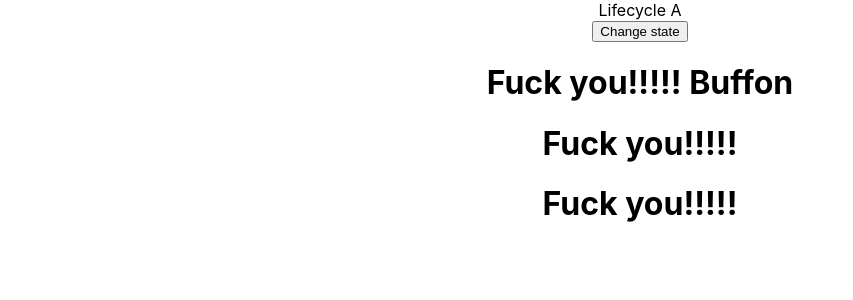
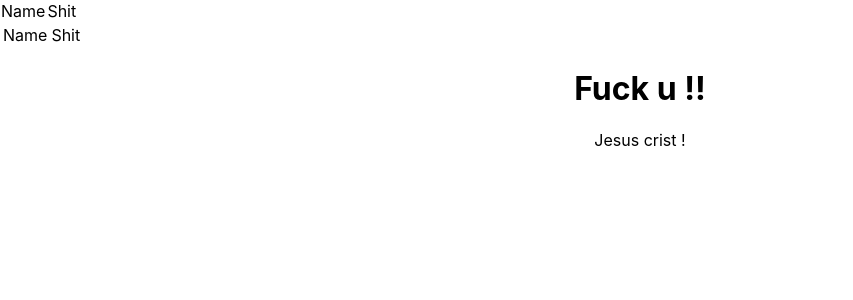
Before and after one commit to zigzagdev/React.training, a React (Create React App) app: page / in a window 1280 px wide. Shown: the top 300 px of the page, without its empty margins (0-853 px from the left). Built offline with nearby package versions, Linux system fonts and the light colour scheme.

Commit message:
fragment_learned

```diff
--- a/src/App.js
+++ b/src/App.js
@@ -20,6 +20,14 @@
 import Form from "./components/Form";
 import LifecycleA from "./components/LifecycleA";
 import LifecycleB from "./components/LifecycleB";
+import FragmentDemo from "./components/FragmentDemo";
+import Table from "./components/Table";
+import Columns from "./components/Columns";
+
+
+
+
+
 
 
 
@@ -28,10 +36,13 @@
     render() {
       return(
        <div className="App">
+           <Columns/>
+           <Table/>
+           <FragmentDemo/>
            {/*<h1 className='error'>Error</h1>*/}
            {/*<h1 className={styles.success}>Success</h1>*/}
-           <LifecycleA/>
-           <LifecycleB/>
+           {/*<LifecycleA/>*/}
+           {/*<LifecycleB/>*/}
            {/*<Form/>*/}
            {/*<Inline/>*/}
            {/*<Stylesheet primary={ false }/>*/}
--- /dev/null
+++ b/src/components/Columns.js
@@ -0,0 +1,14 @@
+import React from 'react'
+
+function Columns() {
+  const items = []
+  return(
+     <>
+      <td>Name</td>
+       <td> Shit</td>
+    </>
+
+  )
+}
+
+export default Columns ;
--- /dev/null
+++ b/src/components/FragmentDemo.js
@@ -0,0 +1,12 @@
+import React from 'react'
+
+function FragmentDemo () {
+    return(
+     <React.Fragment>
+      <h1>Fuck u !!</h1>
+      <p> Jesus crist !</p>
+     </React.Fragment>
+    )
+}
+
+export default FragmentDemo ;
--- /dev/null
+++ b/src/components/Table.js
@@ -0,0 +1,16 @@
+import  React from 'react'
+import Columns from "./Columns";
+
+function Table() {
+    return(
+     <table>
+      <tbody>
+       <tr>
+        <Columns/>
+       </tr>
+      </tbody>
+     </table>
+    )
+}
+
+export default Table ;
```
Also changed, not shown: 1 other file (tests, documents, lock files or other folders).
